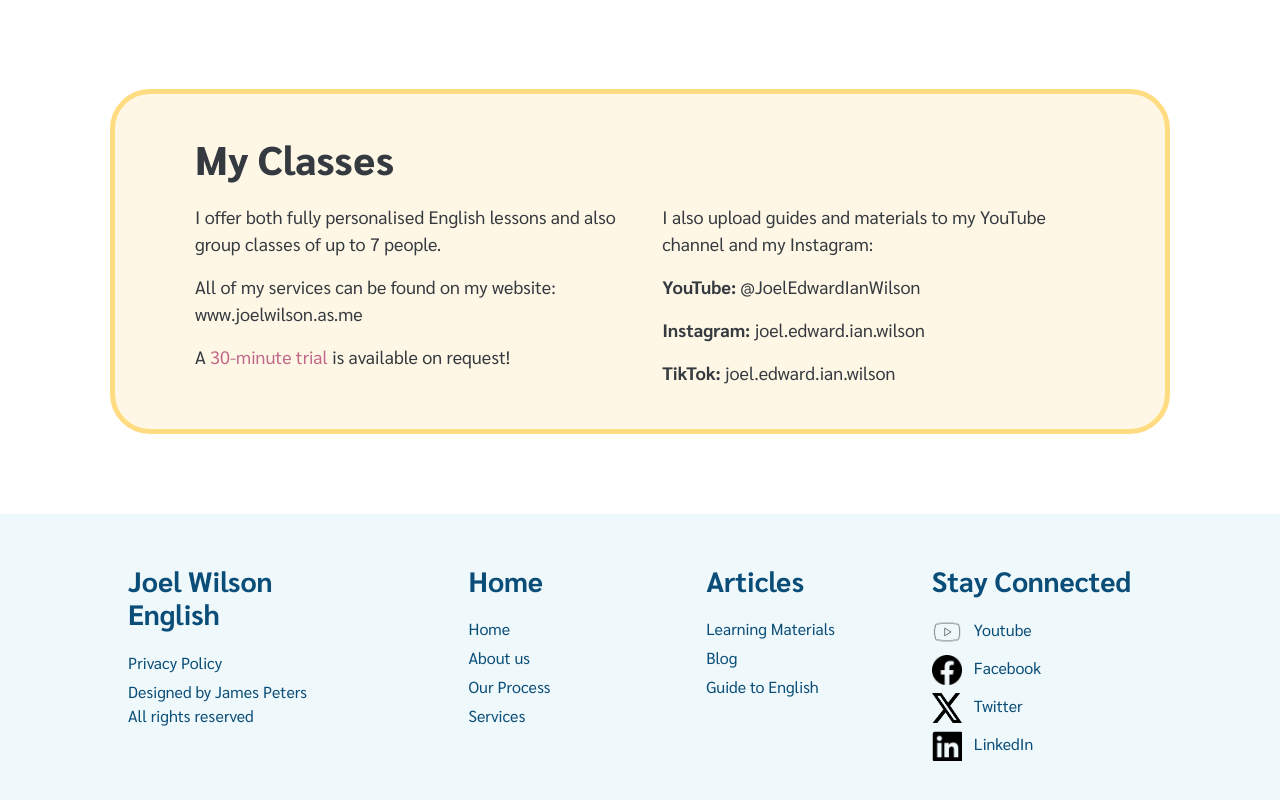
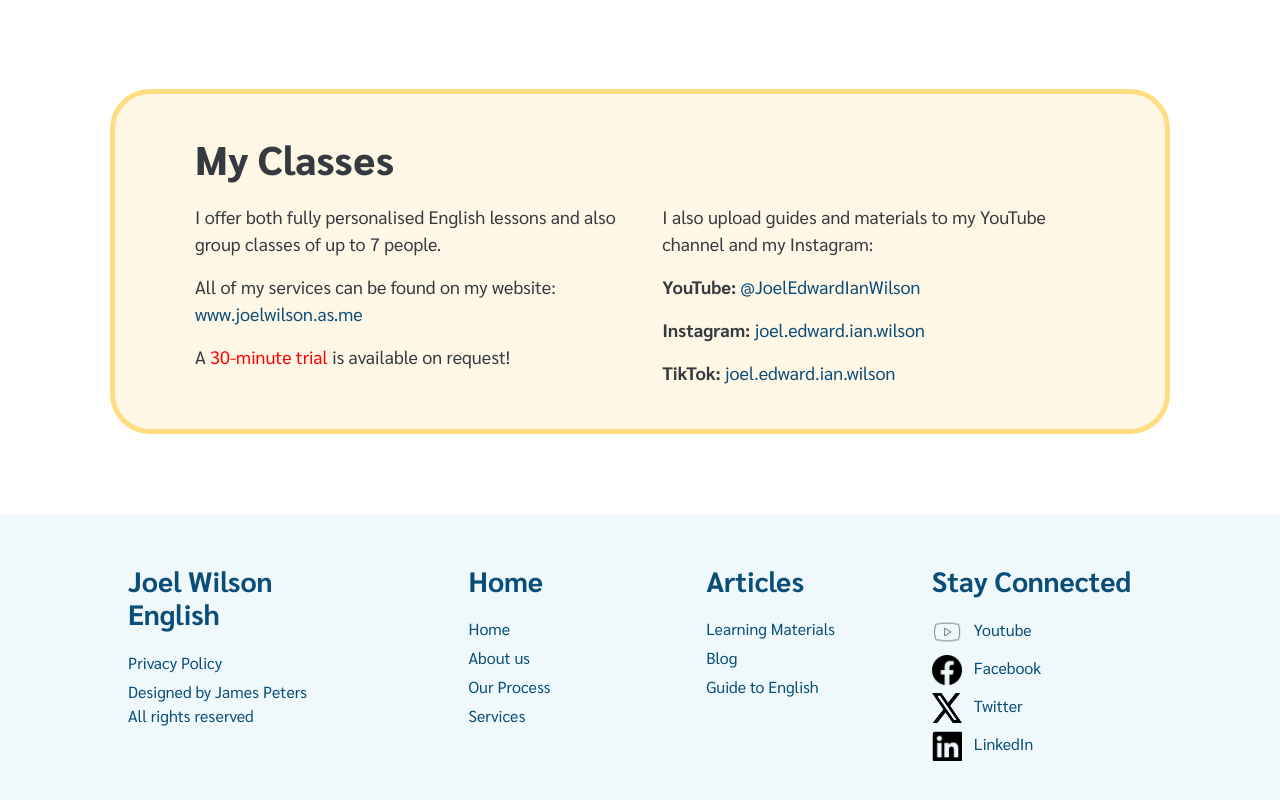
Before and after one commit to jimmybombimmy/joel-wilson-english, a React (Vite) app: page /about in a window 1280 px wide. Shown: the part 2405-3205 px from the top of the page. Built offline with nearby package versions, Linux system fonts and the light colour scheme; a web font is replaced by a local one.

Commit message:
working and coloured links in AboutBottom

```diff
--- a/src/components/About/AboutBottom/AboutBottom.css
+++ b/src/components/About/AboutBottom/AboutBottom.css
@@ -29,8 +29,14 @@
   font-size: 1.125rem;
 }
 
-#aboutBottomSection a {
+.aboutBottomAnchors {
   text-decoration: none;
+  color: #0b4d78;
+}
+
+.aboutBottomAnchors:hover {
+  /* color: #03273e; */
+  font-weight: 600;
 }
 
 .aboutBottomHR {
--- a/src/components/About/AboutBottom/AboutBottom.jsx
+++ b/src/components/About/AboutBottom/AboutBottom.jsx
@@ -12,9 +12,9 @@ export default function AboutBottom() {
             classes of up to 7 people.
           </p>
           <p>
-            All of my services can be found on my website: <a href="www.joelwilson.as.me">www.joelwilson.as.me</a>
+            All of my services can be found on my website: <a className="aboutBottomAnchors" href="http://www.joelwilson.as.me">www.joelwilson.as.me</a>
           </p>
-          <p>A <span style={{color: "#C1688A"}}>30-minute trial</span> is available on request!</p>
+          <p>A <span style={{color: "red"}}>30-minute trial</span> is available on request!</p>
         </div>
         <hr className="aboutBottomHR" />
         <div>
@@ -24,19 +24,19 @@ export default function AboutBottom() {
           </p>
           <p>
             <strong>YouTube:</strong>{" "}
-            <a href="https://www.youtube.com/@JoelEdwardIanWilson/videos">
+            <a className="aboutBottomAnchors" href="https://www.youtube.com/@JoelEdwardIanWilson/videos" target="blank">
               @JoelEdwardIanWilson
             </a>
           </p>
           <p>
             <strong>Instagram:</strong>{" "}
-            <a href="https://www.instagram.com/joel.edward.ian.wilson/">
+            <a className="aboutBottomAnchors" href="https://www.instagram.com/joel.edward.ian.wilson/" target="blank">
               joel.edward.ian.wilson
             </a>
           </p>
           <p>
             <strong>TikTok:</strong>{" "}
-            <a href="https://www.tiktok.com/@joel.edward.ian.wilson">
+            <a className="aboutBottomAnchors" href="https://www.tiktok.com/@joel.edward.ian.wilson" target="blank">
               joel.edward.ian.wilson
             </a>
           </p>
```
